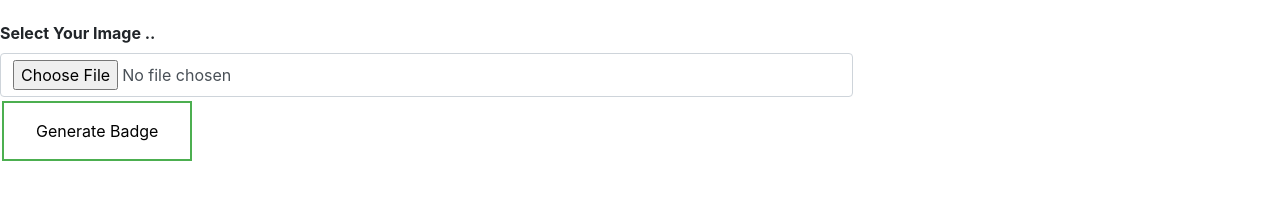
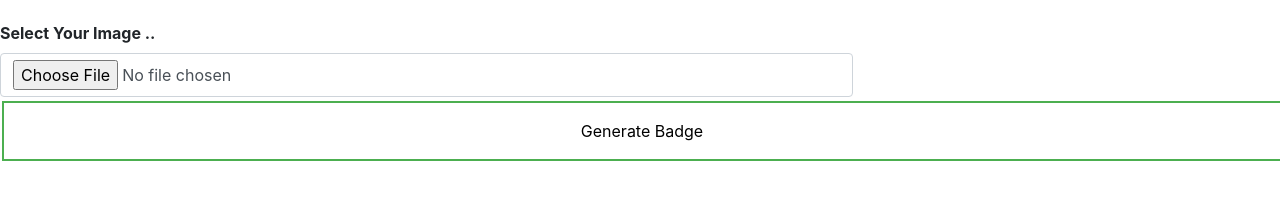
Before and after one commit to pratheekraokb/Badge_Generator, a plain HTML site: page index.html in a window 1280 px wide. Shown: the part 471-670 px from the top of the page. Drawn offline with nearby package versions, Linux system fonts and the light colour scheme.

Commit message:
button width full

```diff
--- a/index.html
+++ b/index.html
@@ -121,7 +121,7 @@
         <input class="form-control col-8" type="file" id="formFileMultiple" accept="image/*" onchange="changeImage(event)" />
     </div>
     <div class="buttonDiv">
-        <button class="button button1" onclick="downloadImage()">Generate Badge</button>
+        <button class="button button1 w-100" onclick="downloadImage()">Generate Badge</button>
     </div>
     <br>
     <!-- <button onclick="downloadImage()">Generate Image</button> -->
```
